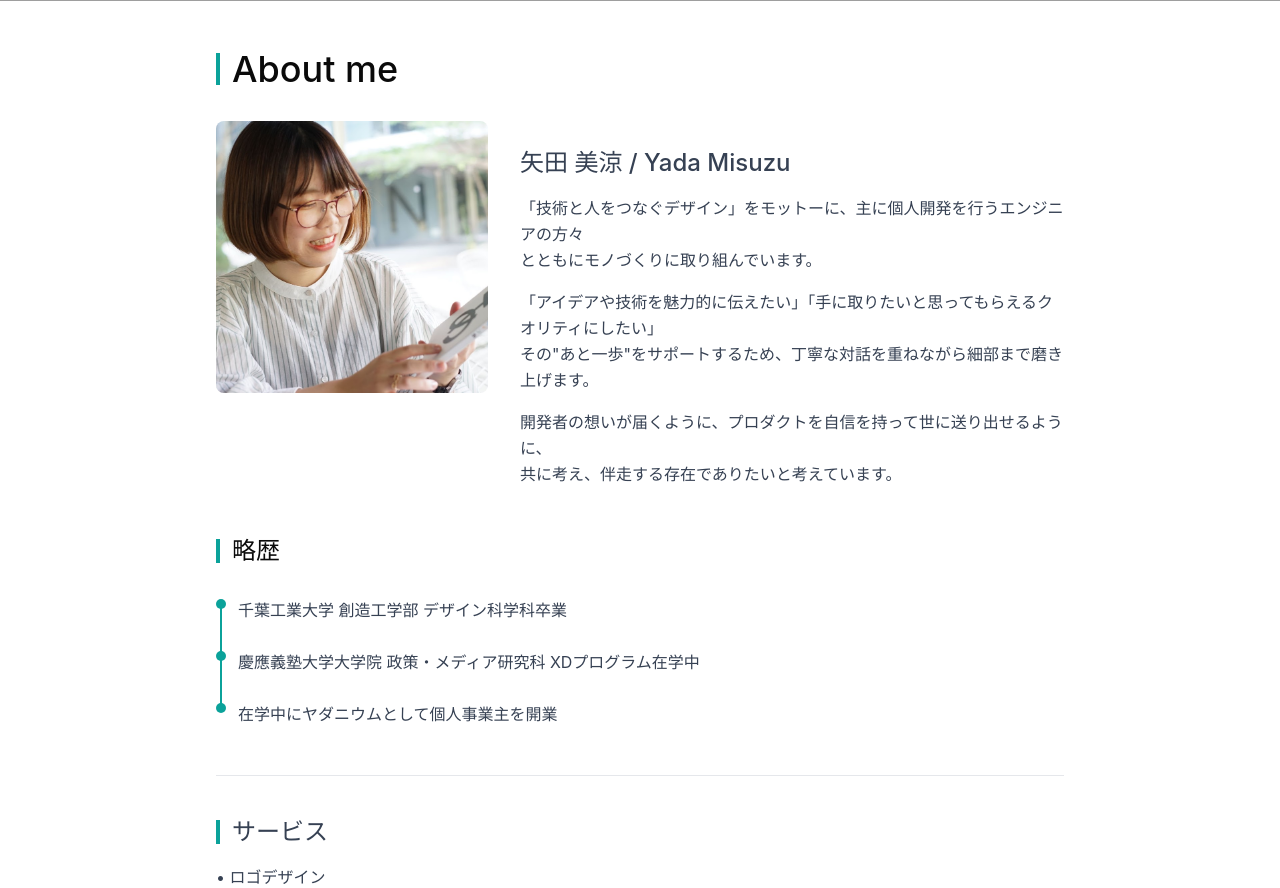
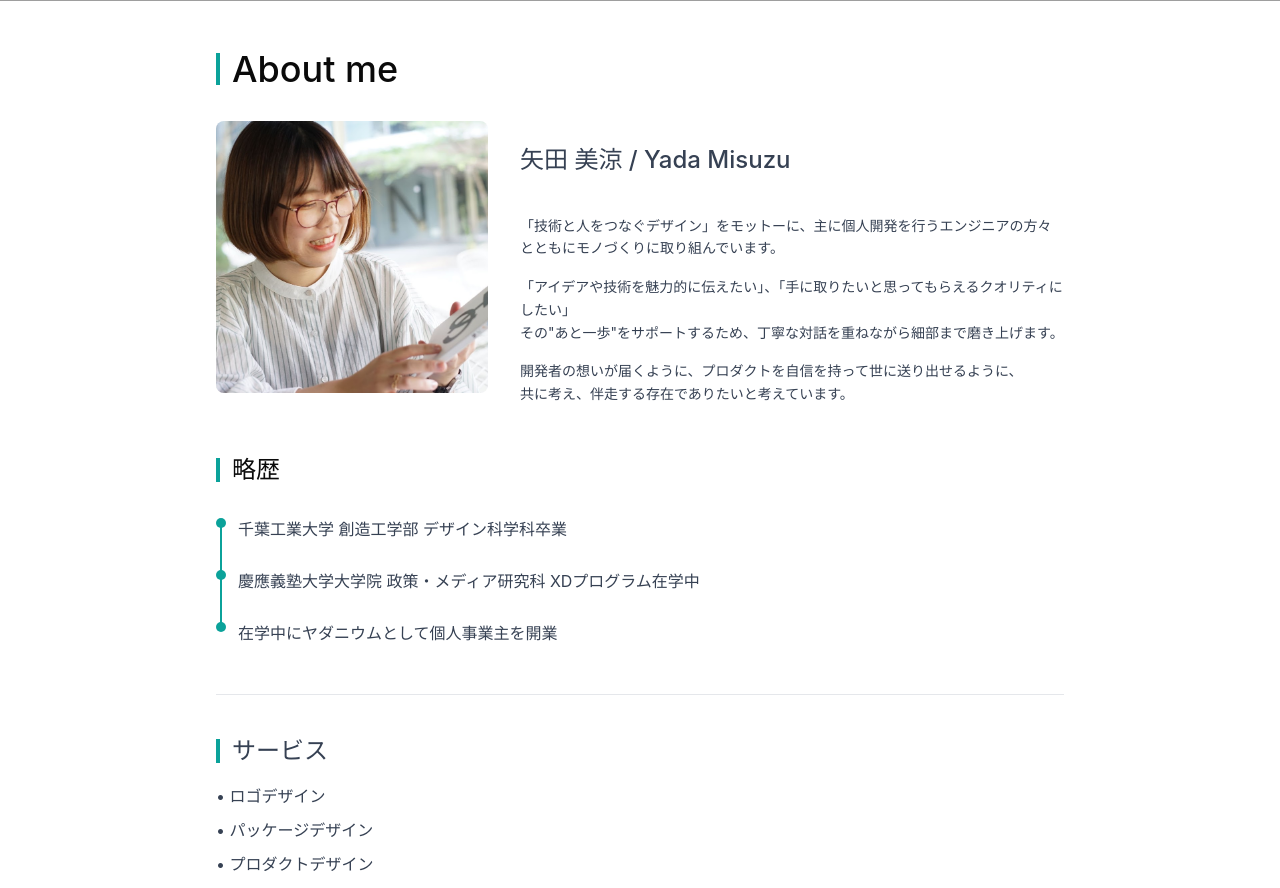
Before and after one commit to yadanium/Yada_folio_2026, a React (Vite) app: page /about in a window 1280 px wide. Shown: the part 1040-1928 px from the top of the page. Built offline with nearby package versions, Linux system fonts and the light colour scheme; grey boxes are pictures that could not be loaded.

Commit message:
update_Aboutme

```diff
--- a/src/app/pages/About.tsx
+++ b/src/app/pages/About.tsx
@@ -39,16 +39,16 @@ export function About() {
               className="w-full aspect-square object-cover rounded-lg"
             />
           </div>
-          <div className="md:w-2/3 space-y-4 text-gray-700 leading-relaxed">
+          <div className="md:w-2/3 space-y-4 text-sm text-gray-700 leading-relaxed">
             <br/>
             <h2 className="text-2xl mb-4">矢田 美涼 / Yada Misuzu</h2>
-
+          <br/>
             <p>
             「技術と人をつなぐデザイン」をモットーに、主に個人開発を行うエンジニアの方々<br/>
             とともにモノづくりに取り組んでいます。
             </p>
             <p>
-            「アイデアや技術を魅力的に伝えたい」「手に取りたいと思ってもらえるクオリティにしたい」<br/>
+            「アイデアや技術を魅力的に伝えたい」、「手に取りたいと思ってもらえるクオリティにしたい」<br/>
             その"あと一歩"をサポートするため、丁寧な対話を重ねながら細部まで磨き上げます。
             </p>
             <p>
```
